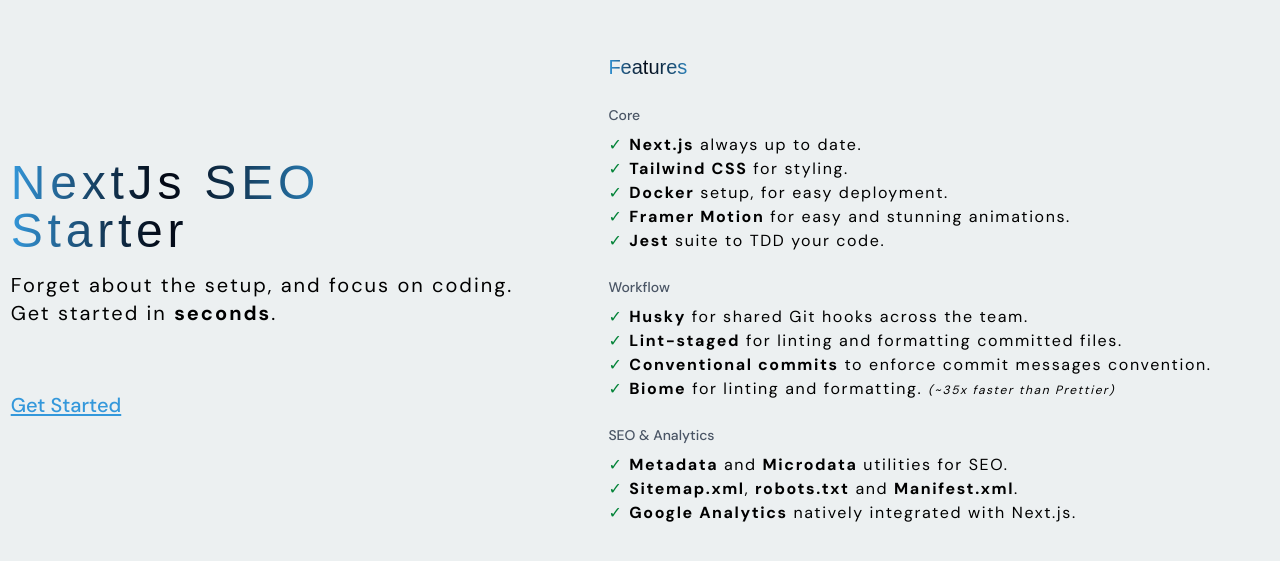
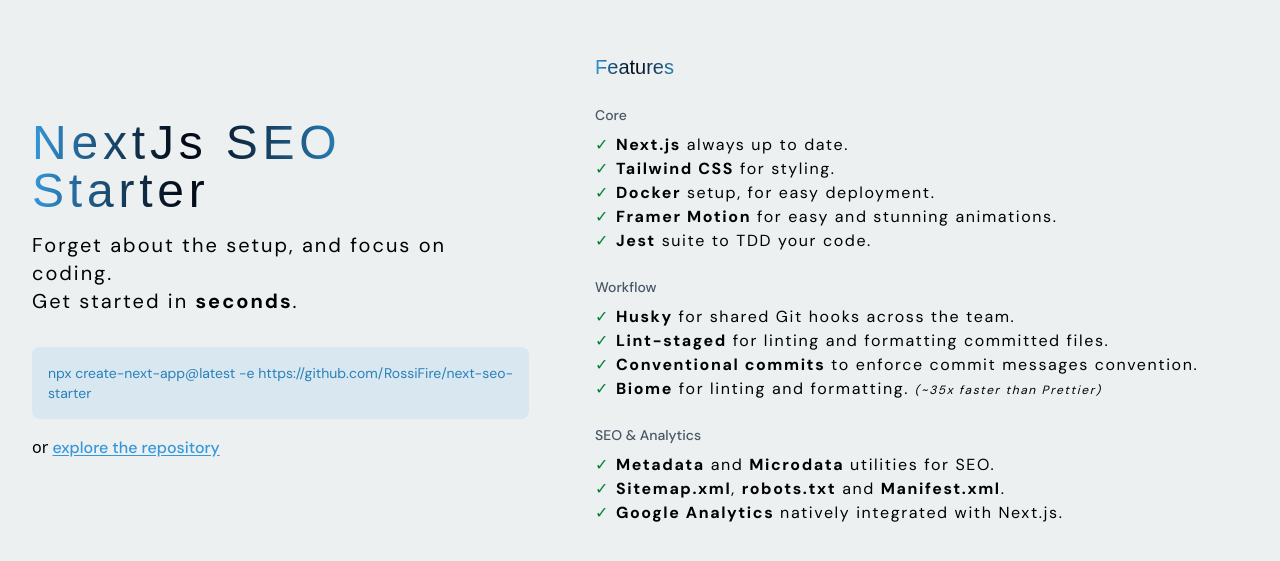
Before and after one commit to RossiFire/next-seo-starter, a Next.js app: page / in a window 1280 px wide. Shown: the part 111-672 px from the top of the page. Built offline with nearby package versions, Linux system fonts and the light colour scheme; no server answers; a web font is replaced by a local one.

Commit message:
feat: updated homepage

```diff
--- a/app/page.tsx
+++ b/app/page.tsx
@@ -3,8 +3,8 @@
 
 export default function Home() {
 	return (
-		<div className="h-screen grid grid-cols-12 gap-4">
-			<div className="col-span-5 grid place-items-center">
+		<div className="min-h-screen grid grid-cols-12 gap-4 px-8 py-12 gap-y-20">
+			<div className="col-span-12 lg:col-span-5 grid place-items-center">
 				<div className="flex flex-col items-start justify-center gap-4">
 					<h1
 						className={cn(
@@ -17,17 +17,23 @@
 						Forget about the setup, and focus on coding. <br /> Get started in{" "}
 						<strong>seconds</strong>.
 					</h2>
-					<Link
+					<code className="rounded-lg bg-primary/10 text-secondary p-4 text-sm font-dm-sans mt-4">
+						npx create-next-app@latest -e https://github.com/RossiFire/next-seo-starter
+					</code>
+					<span>
+						or {" "}
+						<Link
 						href="https://github.com/RossiFire/next-seo-starter"
 						className={cn(
-							"text-primary text-xl font-medium hover:text-secondary transition-all duration-300 underline underline-offset-2 hover:underline-offset-4 font-dm-sans mt-12"
+							"text-primary font-medium hover:text-secondary transition-all duration-300 underline underline-offset-2 font-dm-sans"
 						)}
 					>
-						Get Started
+						explore the repository
 					</Link>
+					</span>
 				</div>
 			</div>
-			<div className="col-span-7 grid place-items-center">
+			<div className="col-span-12 lg:col-span-7 grid place-items-center">
 				<div className="flex flex-col items-start justify-center gap-6">
 					<h2 className="text-transparent bg-clip-text bg-linear-to-r from-primary via-gray-950 to-secondary font-bbh-bartle text-xl">Features</h2>
 					<div className="flex flex-col gap-2">
```
